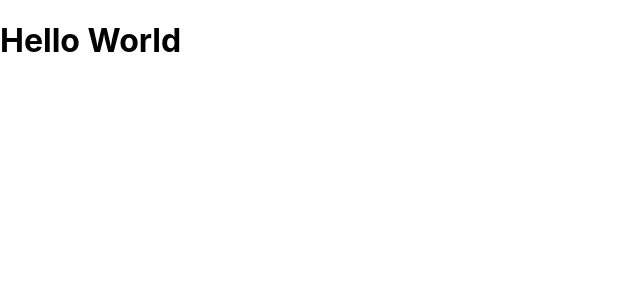
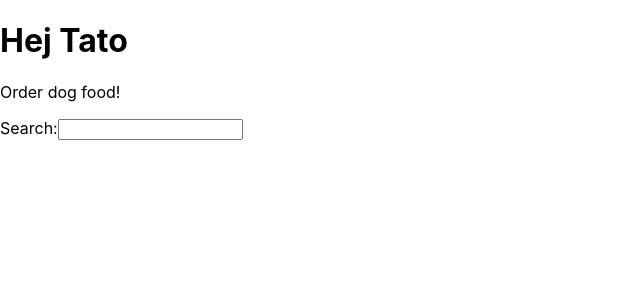
Before and after one commit to AleksandraZosia/hacker-stories, a React (Create React App) app: page / in a window 1280 px wide. Shown: the top 300 px of the page, without its empty margins (0-640 px from the left). Built offline with nearby package versions, Linux system fonts and the light colour scheme.

Commit message:
One small step for a man

```diff
--- a/src/App.js
+++ b/src/App.js
@@ -1,9 +1,24 @@
 const reminder = "Order dog food!";
+
+const welcome = {
+  greeting: "Hej",
+  title: "Tato",
+};
+
+const getTitle = function (title) {
+  return title;
+};
 
 function App() {
   return (
     <div>
-      <h1> Hello World</h1>
+      <h1>
+        {" "}
+        {welcome.greeting} {getTitle(welcome.title)}
+      </h1>
+      <p> {reminder}</p>
+      <label htmlFor="search"> Search:</label>
+      <input id="search" type="text" />
     </div>
   );
 }
```
